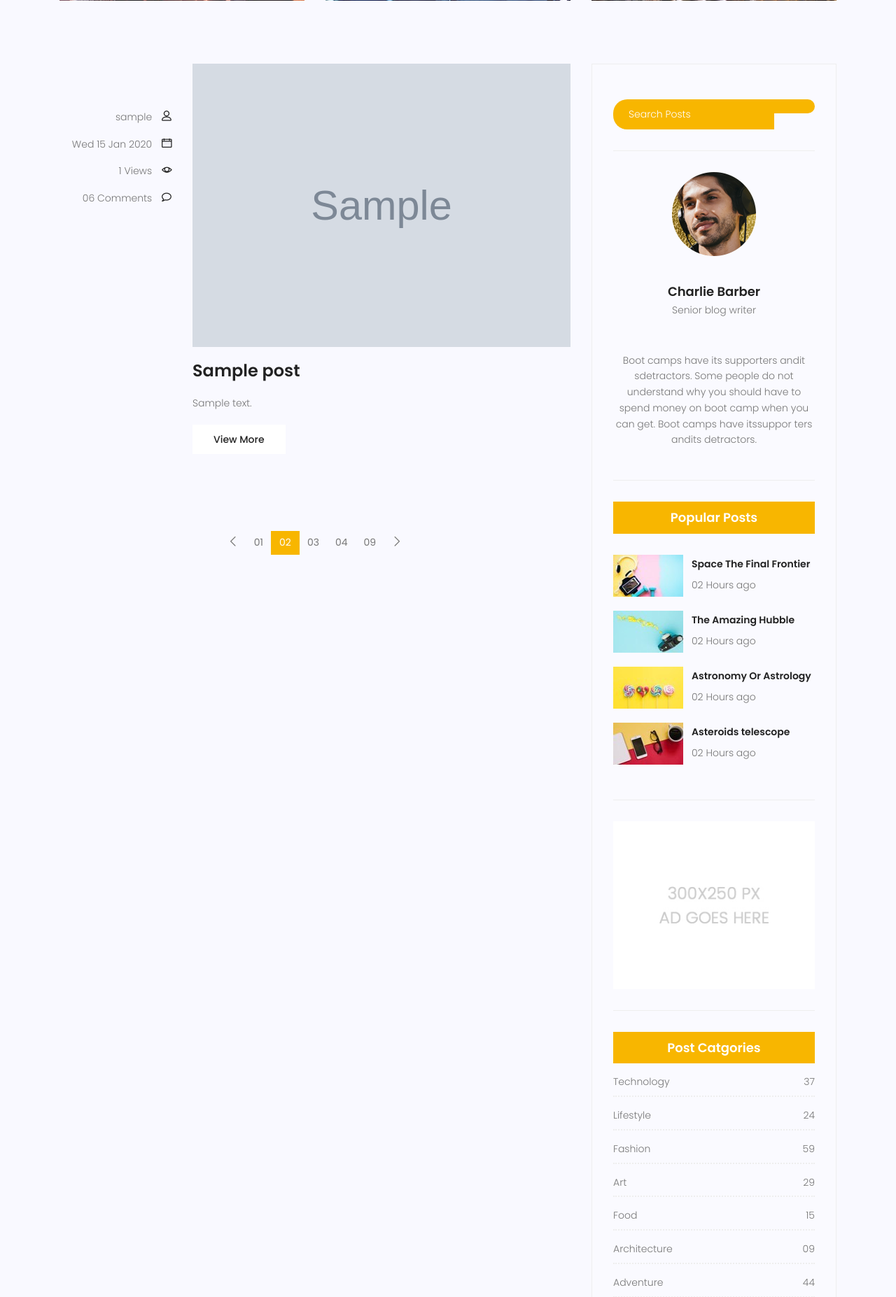
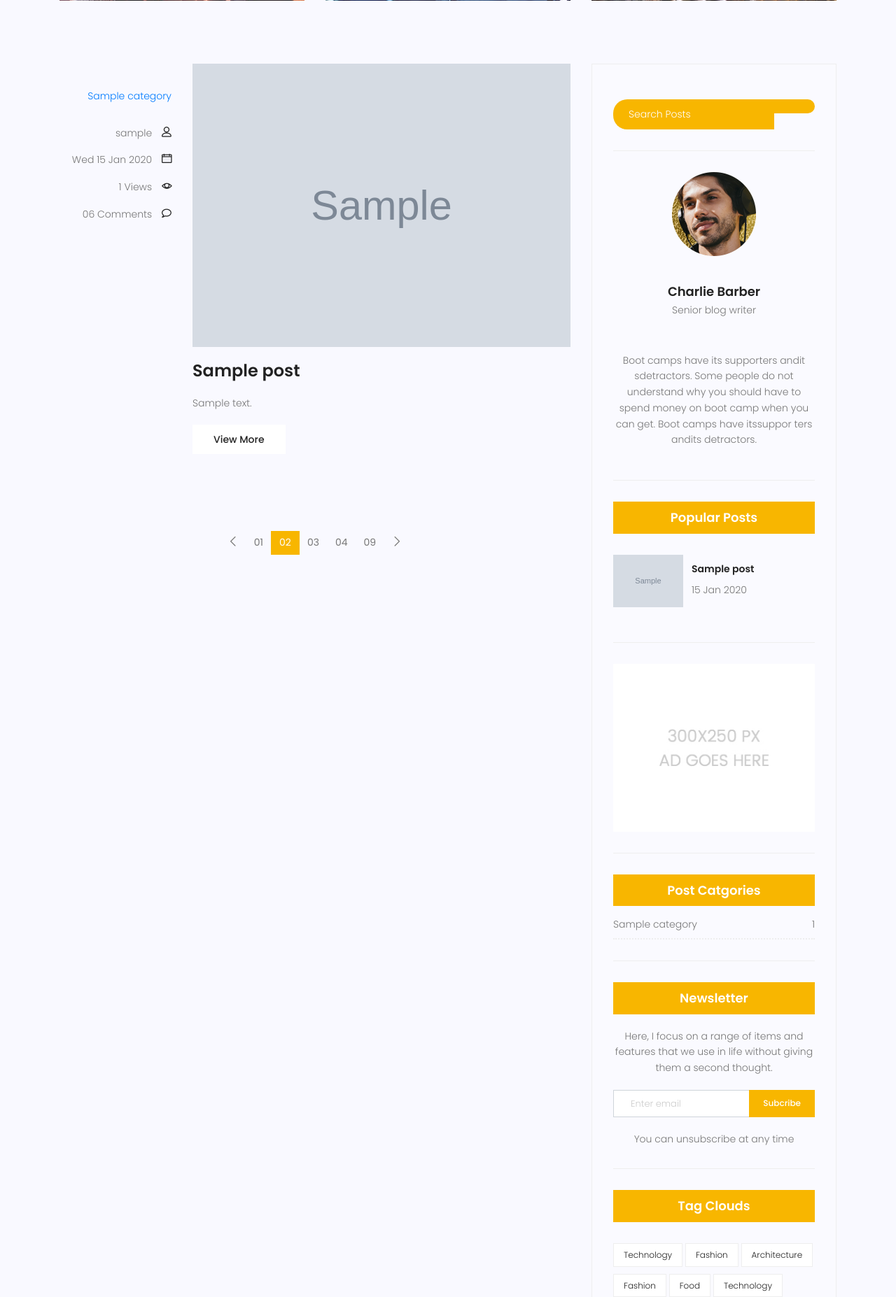
Before and after one commit to AfshinMoussavi/personalWebsite, a Django app: page /blog/ in a window 1280 px wide. Shown: the part 991-2845 px from the top of the page at 70% size. Run offline with Django 5.2, Linux system fonts and the light colour scheme; tables that the repository leaves empty hold one stand-in row (values such as "Sample post"); grey boxes marked "Sample" are stand-in pictures; some libraries are stand-ins or nearby versions.

Commit message:
fix bugs and ...

```diff
--- a/blog/templatetags/blog_tags.py
+++ b/blog/templatetags/blog_tags.py
@@ -1,3 +1,34 @@
 from django import template
+from blog.models import Post,Category
 
 register = template.Library()
+
+@register.simple_tag(name='totalposts')
+def function():
+    posts = Post.objects.filter(status=1).count()
+    return posts
+
+@register.simple_tag(name='posts')
+def function():
+    posts = Post.objects.filter(status=1)
+    return posts
+
+@register.filter
+def snippet(value,arg=20):
+    return value[:arg] + ' ...'
+
+@register.inclusion_tag('blog/latestposts.html')
+def latestposts(arg=2):
+    posts = Post.objects.filter(status=1).order_by('published_date')[:arg]
+    return {'posts':posts}
+
+
+@register.inclusion_tag('blog/post-categoreis.html')
+def postcategoreis():
+    posts = Post.objects.filter(status=1)
+    categories = Category.objects.all()
+    cat_dict = {}
+    for name in categories:
+        cat_dict[name] = posts.filter(category = name).count()
+
+    return {'categories':cat_dict}
--- a/blog/urls.py
+++ b/blog/urls.py
@@ -5,5 +5,8 @@ app_name = 'blog'
 
 urlpatterns = [
     path('', views.blog_view  , name='index'),
-    path('<int:pid>', views.blog_single_view, name='single')
+    path('<int:pid>', views.blog_single_view, name='single'),
+    path('category/<str:cat_name>', views.blog_view, name='category'),
+    path('author/<str:author_username>', views.blog_view, name='author'),
+    path('search/', views.blog_search, name='search'),
 ]
--- a/blog/views.py
+++ b/blog/views.py
@@ -1,8 +1,14 @@
 from django.shortcuts import render, get_object_or_404
 from .models import Post
 
-def blog_view(request):
+def blog_view(request, cat_name = None, author_username = None):
     posts = Post.objects.filter(status = 1)
+    if cat_name:
+        posts = posts.filter(category__name = cat_name)
+
+    if author_username:
+        posts = posts.filter(author__username=author_username)
+
     context = {
         'posts':posts
     }
@@ -16,3 +22,23 @@ def blog_single_view(request, pid):
         'post':post
     }
     return render(request, 'blog/blog-single.html', context)
+
+def blog_category_view(request, cat_name):
+    posts = Post.objects.filter(status=1)
+    posts = posts.filter(category__name = cat_name)
+    context = {
+        'posts':posts
+    }
+    return render(request, 'blog/blog-home.html', context)
+
+
+def blog_search(request):
+    posts = Post.objects.filter(status = 1)
+    if request.method == 'GET':
+        if request.GET.get('s'):
+            posts = posts.filter(content__contains=request.GET.get('s'))
+    print(f'the request is => {request}')
+    context = {
+        'posts':posts
+    }
+    return render(request, 'blog/blog-home.html', context)
--- a/statics/css/main.css
+++ b/statics/css/main.css
@@ -3656,6 +3656,7 @@ body.mobile-nav-active #mobile-nav-toggle {
 
 .widget-wrap .popular-post-widget .popular-post-list .thumb img {
   width: 100%;
+  max-width: 100px;
 }
 
 .widget-wrap .popular-post-widget .single-post-list {
--- a/templates/blog/blog-home.html
+++ b/templates/blog/blog-home.html
@@ -1,5 +1,6 @@
 {% extends "base.html" %}
 {% load static %}
+{% load blog_tags %}
 {% block content %}
 			<!-- start banner Area -->
 			<section class="banner-area relative blog-home-banner" id="home">
@@ -90,12 +91,12 @@
 								<div class="col-lg-3  col-md-3 meta-details">
 									<ul class="tags">
 										{% comment %} {{ post.category.all|join:", " }} {% endcomment %}
-										{% for cat in category %}
-											<a href='#' >{{ cat.name }}</a> {% if not forloop.last %},{% endif %}
+										{% for cat in post.category.all %}
+											<a href="{% url 'blog:category' cat_name=cat.name %}" >{{ cat.name }}</a> {% if not forloop.last %},{% endif %}
 										{% endfor %}
 									</ul>
 									<div class="user-details row">
-										<p class="user-name col-lg-12 col-md-12 col-6"><a href="#">{{ post.author.username }}</a> <span class="lnr lnr-user"></span></p>
+										<p class="user-name col-lg-12 col-md-12 col-6"><a href="{% url 'blog:author' author_username=post.author.username %}">{{ post.author.username }}</a> <span class="lnr lnr-user"></span></p>
 										<p class="date col-lg-12 col-md-12 col-6"><a href="#">{{ post.published_date| date:"D d M Y" }}</a> <span class="lnr lnr-calendar-full"></span></p>
 										<p class="view col-lg-12 col-md-12 col-6"><a href="#">{{ post.counted_view }} Views</a> <span class="lnr lnr-eye"></span></p>
 										<p class="comments col-lg-12 col-md-12 col-6"><a href="#">06 Comments</a> <span class="lnr lnr-bubble"></span></p>
@@ -139,105 +140,15 @@
 						</div>
 						<div class="col-lg-4 sidebar-widgets">
 							<div class="widget-wrap">
-								<div class="single-sidebar-widget search-widget">
-									<form class="search-form" action="#">
-			                            <input placeholder="Search Posts" name="search" type="text" onfocus="this.placeholder = ''" onblur="this.placeholder = 'Search Posts'" >
-			                            <button type="submit"><i class="fa fa-search"></i></button>
-			                        </form>
-								</div>
+								{% include "blog/blog-search.html" %}
 
 								{% include "blog/blog-writer.html" %}
-								<div class="single-sidebar-widget popular-post-widget">
-									<h4 class="popular-title">Popular Posts</h4>
-									<div class="popular-post-list">
-										<div class="single-post-list d-flex flex-row align-items-center">
-											<div class="thumb">
-												<img class="img-fluid" src="{% static 'img/blog/pp1.jpg' %}" alt="">
-											</div>
-											<div class="details">
-												<a href="blog-single.html"><h6>Space The Final Frontier</h6></a>
-												<p>02 Hours ago</p>
-											</div>
-										</div>
-										<div class="single-post-list d-flex flex-row align-items-center">
-											<div class="thumb">
-												<img class="img-fluid" src="{% static 'img/blog/pp2.jpg' %}" alt="">
-											</div>
-											<div class="details">
-												<a href="blog-single.html"><h6>The Amazing Hubble</h6></a>
-												<p>02 Hours ago</p>
-											</div>
-										</div>
-										<div class="single-post-list d-flex flex-row align-items-center">
-											<div class="thumb">
-												<img class="img-fluid" src="{% static 'img/blog/pp3.jpg' %}" alt="">
-											</div>
-											<div class="details">
-												<a href="blog-single.html"><h6>Astronomy Or Astrology</h6></a>
-												<p>02 Hours ago</p>
-											</div>
-										</div>
-										<div class="single-post-list d-flex flex-row align-items-center">
-											<div class="thumb">
-												<img class="img-fluid" src="{% static 'img/blog/pp4.jpg' %}" alt="">
-											</div>
-											<div class="details">
-												<a href="blog-single.html"><h6>Asteroids telescope</h6></a>
-												<p>02 Hours ago</p>
-											</div>
-										</div>
-									</div>
-								</div>
+								{% latestposts %}
 								<div class="single-sidebar-widget ads-widget">
 									<a href="#"><img class="img-fluid" src="{% static 'img/blog/ads-banner.jpg' %}" alt=""></a>
 								</div>
-								<div class="single-sidebar-widget post-category-widget">
-									<h4 class="category-title">Post Catgories</h4>
-									<ul class="cat-list">
-										<li>
-											<a href="#" class="d-flex justify-content-between">
-												<p>Technology</p>
-												<p>37</p>
-											</a>
-										</li>
-										<li>
-											<a href="#" class="d-flex justify-content-between">
-												<p>Lifestyle</p>
-												<p>24</p>
-											</a>
-										</li>
-										<li>
-											<a href="#" class="d-flex justify-content-between">
-												<p>Fashion</p>
-												<p>59</p>
-											</a>
-										</li>
-										<li>
-											<a href="#" class="d-flex justify-content-between">
-												<p>Art</p>
-												<p>29</p>
-											</a>
-										</li>
-										<li>
-											<a href="#" class="d-flex justify-content-between">
-												<p>Food</p>
-												<p>15</p>
-											</a>
-										</li>
-										<li>
-											<a href="#" class="d-flex justify-content-between">
-												<p>Architecture</p>
-												<p>09</p>
-											</a>
-										</li>
-										<li>
-											<a href="#" class="d-flex justify-content-between">
-												<p>Adventure</p>
-												<p>44</p>
-											</a>
-										</li>
-									</ul>
-								</div>
+								{% postcategoreis %}
+
 								<div class="single-sidebar-widget newsletter-widget">
 									<h4 class="newsletter-title">Newsletter</h4>
 									<p>
--- /dev/null
+++ b/templates/blog/blog-search.html
@@ -0,0 +1,6 @@
+<div class="single-sidebar-widget search-widget">
+    <form class="search-form" action="{% url 'blog:search' %}" method='get'>
+        <input placeholder="Search Posts" name="s" type="text" onfocus="this.placeholder = ''" onblur="this.placeholder = 'Search Posts'" >
+        <button type="submit"><i class="fa fa-search"></i></button>
+    </form>
+</div>
--- /dev/null
+++ b/templates/blog/latestposts.html
@@ -0,0 +1,19 @@
+{% load static %}
+<div class="single-sidebar-widget popular-post-widget">
+    <h4 class="popular-title">Popular Posts</h4>
+    <div class="popular-post-list">
+        {% for post in posts %}
+        <div class="single-post-list d-flex flex-row align-items-center">
+            <div class="thumb">
+                <img class="img-fluid" src="{{ post.image.url }}" alt="">
+            </div>
+            <div class="details">
+                <a href="{% url 'blog:single' pid=post.id %}"><h6>{{ post.title }}</h6></a>
+                <p>{{ post.published_date|date:"d M Y"  }}</p>
+            </div>
+        </div>
+        {% endfor %}
+
+
+    </div>
+</div>
--- /dev/null
+++ b/templates/blog/post-categoreis.html
@@ -0,0 +1,13 @@
+<div class="single-sidebar-widget post-category-widget">
+    <h4 class="category-title">Post Catgories</h4>
+    <ul class="cat-list">
+        {% for name, count in categories.items %}
+        <li>
+            <a href="{% url 'blog:category' cat_name=name %}" class="d-flex justify-content-between">
+                <p>{{ name }}</p>
+                <p>{{ count }}</p>
+            </a>
+        </li>
+        {% endfor %}
+    </ul>
+</div>
```
Also changed, not shown: templates/blog/blog-single.html (+3 -47 lines), media/blog/1320689.jpeg (added).
